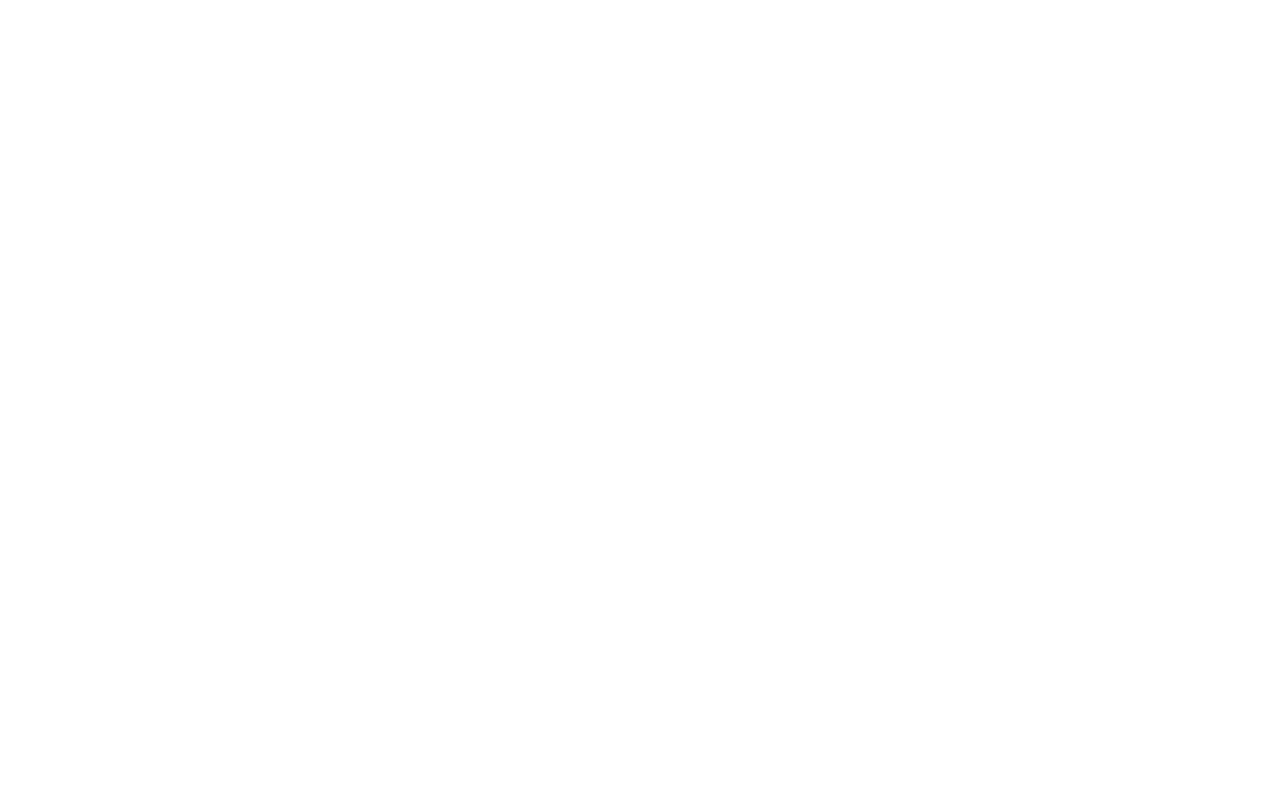
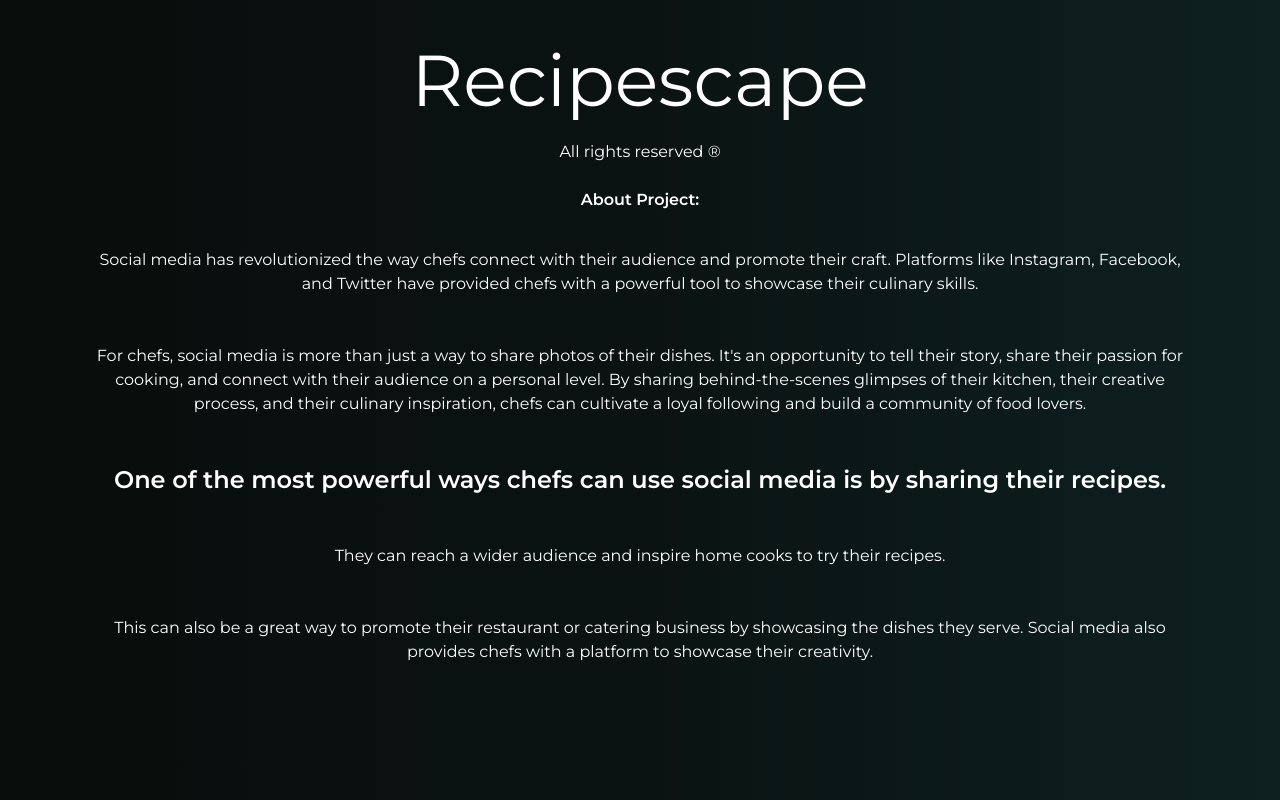
Before and after one commit to Akash2k20/Recipescape, a React (Create React App) app: page /about in a window 1280 px wide. Before the commit this address had no page. Built offline with nearby package versions, Linux system fonts and the light colour scheme.

Commit message:
ABout pg and Popup

```diff
--- a/src/App.js
+++ b/src/App.js
@@ -7,6 +7,7 @@
 import Accountpage from './pages/account.page';
 import Addrecipe from './pages/addrecipe.page';
 import Feedpage from './pages/feed.page';
+import About from './pages/about.page';
 import { useSelector } from 'react-redux';
 import { ToastContainer } from 'react-toastify';
 import "react-toastify/dist/ReactToastify.css";
@@ -41,6 +42,7 @@
           <>
             <Route exact path="/signup" element={<Signup />} />
             <Route exact path="/login" element={<Login />} />
+            <Route exact path="/about" element={<About />} />
             <Route exact path="/" element={<Landingpage />} />
           </>
         )}
--- a/src/axios/user.axios.js
+++ b/src/axios/user.axios.js
@@ -9,6 +9,6 @@
 };
 
 
-export const GetUser = async(user_id) => {
-    return await axios.get(`http://localhost:8080/${user_id}` );
+export const GetUser = async(email) => {
+    return await axios.get(`http://localhost:8080/${email}` );
 }
--- a/src/components/card.component.jsx
+++ b/src/components/card.component.jsx
@@ -18,7 +18,7 @@
       console.log(response);
       setRecipes(response.data);
     });
-  }, []);
+  }, [setIsPopup]);
 
   const Deleterecipe = (id) => {
     DeleteRecipe(id).then(() => {
--- a/src/components/footer.component.jsx
+++ b/src/components/footer.component.jsx
@@ -56,7 +56,7 @@
             )}
           </ul>
           <p className="text-white py-3">
-            Copyright 2023 @Recipiescape all rights reserved
+            Copyright 2023 @Recipescape all rights reserved
           </p>
         </div>
 
--- a/src/components/popup.component.jsx
+++ b/src/components/popup.component.jsx
@@ -4,7 +4,7 @@
 import { toast } from "react-toastify";
 import { useNavigate } from "react-router-dom";
 
-const Popup = ({ recipe }) => {
+const Popup = ({ recipe, setIsPopup }) => {
   const [title, setTitle] = useState(recipe.blog_title);
   const [description, setDescription] = useState(recipe.blog_description);
   const [image, setImage] = useState(recipe.blog_img);
@@ -19,18 +19,29 @@
     toast.info("Your recipe is being updated", { theme: "dark" });
 
     await UploadImage(formData).then(async (res) => {
+      handlePopupClose()
       await UpdateRecipe(recipe.blog_id, title, description, res.data.secure_url, time).then(()=> {
-        toast.info("Recipe Updated", {theme: "dark"})
-        navigate('/homepg')
+        toast.success("Recipe Updated. Refresh to see updated content", {theme: "dark"})
       })
     });
   };
 
+  const handlePopupClose = (e)=> {
+    setIsPopup(false)
+  }
+
   return (
     <div className="bg-black h-[100%] w-[100%] flex fixed top-0 left-0  flex-col items-center justify-center z-10">
       <div className="bg-white opacity-100 flex flex-col items-center justify-center rounded-lg p-5">
-        <div className="">
+        <div className="w-full flex justify-between items-center px-5">
           <h1 className="text-3xl py-5">Update recipe</h1>
+          <button onClick={handlePopupClose}>
+            <img
+              src="https://img.icons8.com/ios-glyphs/256/multiply.png"
+              width="40px"
+              alt="Close button"
+            />
+          </button>
         </div>
         <form
           action=""
--- /dev/null
+++ b/src/pages/about.page.jsx
@@ -0,0 +1,44 @@
+import React from "react";
+
+const About = () => {
+  return (
+    <div className="bg-gradient-to-r from-[#090D0C] via-[#0A1312] to-[#0E2020] min-h-screen ">
+      <div className="flex flex-col justify-center items-center p-8">
+        <h1 className="text-white text-7xl m-3">Recipescape</h1>
+        <h3 className="text-white m-3">All rights reserved ®</h3>
+        <h4 className="text-white m-3 font-semibold">About Project: </h4>
+        <div className="px-8 flex flex-col items-center justify-center">
+          <p className="text-white text-center m-6">
+            Social media has revolutionized the way chefs connect with their
+            audience and promote their craft. Platforms like Instagram,
+            Facebook, and Twitter have provided chefs with a powerful tool to
+            showcase their culinary skills.
+          </p>
+          <p className="text-white text-center m-6">
+            For chefs, social media is more than just a way to share photos of
+            their dishes. It's an opportunity to tell their story, share their
+            passion for cooking, and connect with their audience on a personal
+            level. By sharing behind-the-scenes glimpses of their kitchen, their
+            creative process, and their culinary inspiration, chefs can
+            cultivate a loyal following and build a community of food lovers.
+          </p>
+          <p className="text-white text-2xl font-semibold text-center m-6">
+            One of the most powerful ways chefs can use social media is by
+            sharing their recipes.
+          </p>
+          <p className="text-white text-center m-6">
+            They can reach a wider audience and inspire home cooks to try their
+            recipes.
+          </p>
+          <p className="text-white text-center m-6">
+            This can also be a great way to promote their restaurant or catering
+            business by showcasing the dishes they serve. Social media also
+            provides chefs with a platform to showcase their creativity.
+          </p>
+        </div>
+      </div>
+    </div>
+  );
+};
+
+export default About;
--- a/src/pages/addrecipe.page.jsx
+++ b/src/pages/addrecipe.page.jsx
@@ -5,6 +5,7 @@
 import Footer from "../components/footer.component";
 import { useNavigate } from "react-router-dom";
 import { toast } from "react-toastify";
+import PropTypes from "prop-types";
 
 const Addrecipe = () => {
   const navigate = useNavigate();
@@ -25,7 +26,7 @@
 
       await AddRecipe(title, description, res.data.secure_url, time).then(
         (res) => {
-          toast.success("Data uploaded", {theme: "dark"});
+          toast.success("Recipe uploaded", {theme: "dark"});
           navigate("/homepg");
         }
       );
@@ -54,7 +55,7 @@
             fullWidth="true"
             className="rounded-md  bg-[#F8F0E3]"
             onChange={(e) => setTitle(e.target.value)}
-            // required
+            required
             sx={{
               width: "55rem",
               color: "success.main",
@@ -67,7 +68,7 @@
             variant="filled"
             fullWidth="true"
             multiline="true"
-            // required
+            required
             className="rounded-md  bg-[#F8F0E3]"
             onChange={(e) => setDescription(e.target.value)}
             sx={{
@@ -97,6 +98,7 @@
             <input
               type="file"
               hidden
+              required
               onChange={(e) => setImage(e.target.files[0])}
             />
           </Button>
@@ -107,7 +109,7 @@
             variant="filled"
             fullWidth="true"
             multiline="true"
-            // required
+            required
             className="rounded-md  bg-[#F8F0E3]"
             onChange={(e) => setTime(e.target.value)}
             sx={{
@@ -141,4 +143,8 @@
   );
 };
 
+TextField.propTypes = {
+  classes: PropTypes.object.isRequired,
+};
+
 export default Addrecipe;
--- a/src/pages/auth/login.jsx
+++ b/src/pages/auth/login.jsx
@@ -54,7 +54,7 @@
   };
 
   return (
-    <div className="bg-black h-[100vh] flex items-center justify-center">
+    <div className="bg-gradient-to-r from-[#090D0C] via-[#0A1312] to-[#0E2020] min-h-screen flex items-center justify-center">
       <div className="flex flex-col items-center justify-center p-8  bg-[#f6f6f6] rounded-lg">
         <h1 className="text-4xl py-3 my-0.5 text-black font-semibold">Login</h1>
         <p className="text-black my-1">{err.toUpperCase()}</p>
--- a/src/pages/auth/signup.jsx
+++ b/src/pages/auth/signup.jsx
@@ -50,7 +50,7 @@
   };
 
   return (
-    <div className="bg-black h-[100vh] flex items-center justify-center">
+    <div className="bg-gradient-to-r from-[#090D0C] via-[#0A1312] to-[#0E2020] min-h-screen flex items-center justify-center">
       <div className="flex flex-col items-center justify-center p-8 px-14 bg-[#f6f6f6] rounded-lg">
         <h1 className="text-4xl py-3 my-1 text-black font-semibold">Sign-up</h1>
         <p className="text-black my-1">{err.toUpperCase()}</p>
--- a/src/pages/home.page.jsx
+++ b/src/pages/home.page.jsx
@@ -2,7 +2,7 @@
 import Footer from "../components/footer.component";
 import Navbar from "../components/navbar.component";
 import Popup from "../components/popup.component";
-import { useState } from "react";
+import { useState, useEffect } from "react";
 import { useSelector } from "react-redux";
 
 const Homepage = () => {
@@ -11,9 +11,11 @@
 
   const { user } = useSelector((state) => ({ ...state }));
 
+
+
   return (
     <>
-      {isPopup && <Popup recipe={recipe} />}
+      {isPopup && <Popup recipe={recipe} setIsPopup = {setIsPopup} />}
 
       <div className=" bg-gradient-to-r from-[#090D0C] via-[#0A1312] to-[#0E2020] min-h-screen">
         <Navbar />
```
Also changed, not shown: src/pages/account.page.jsx (+20 -30 lines).
